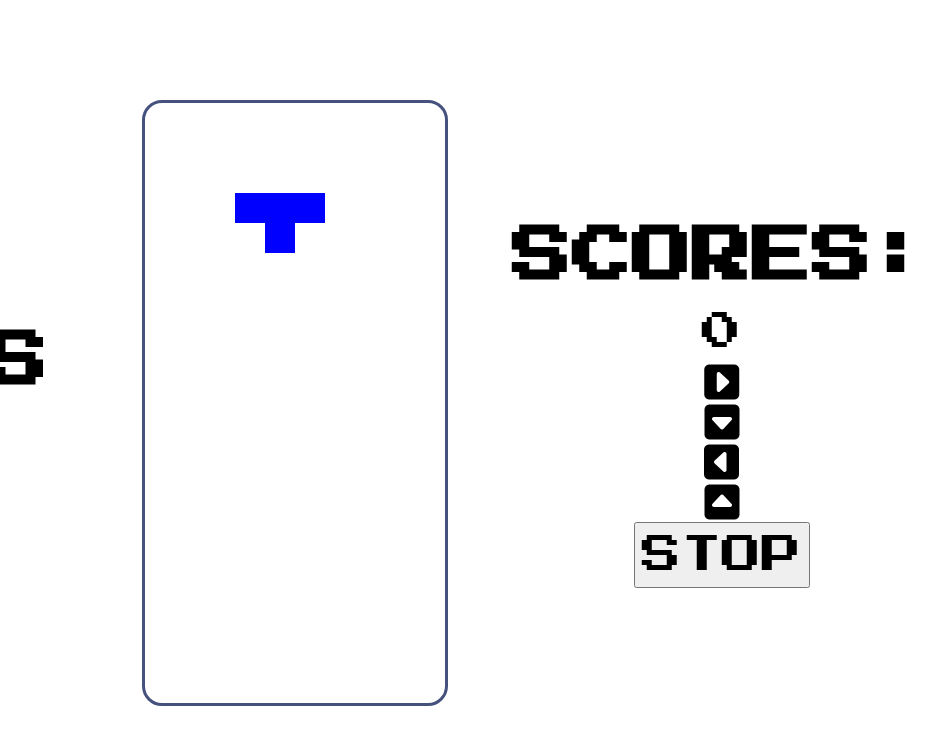
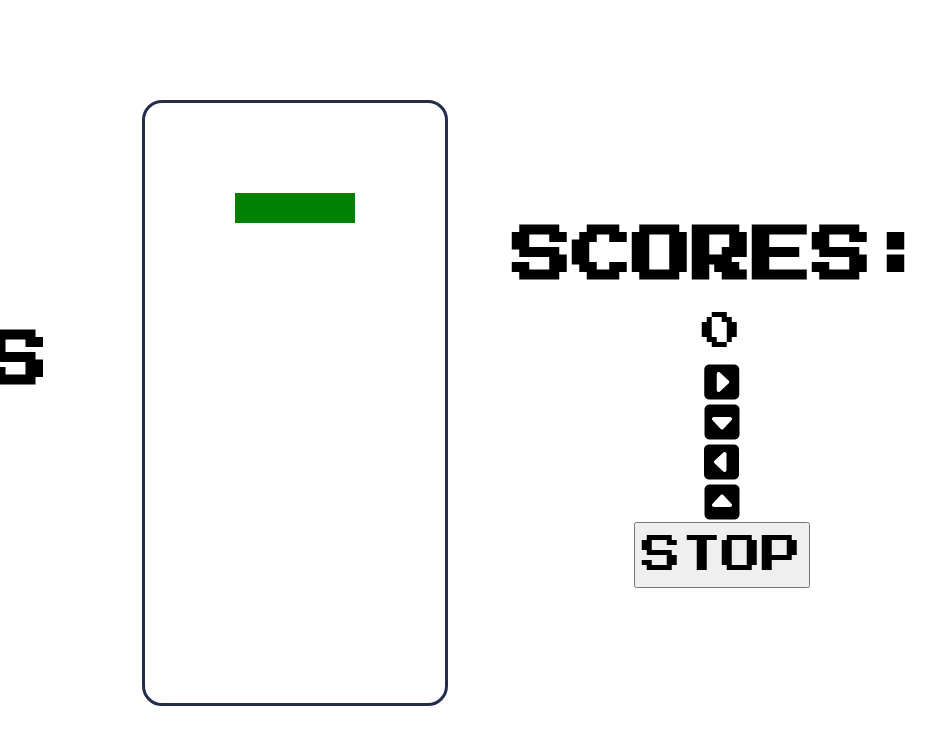
Before and after one commit to brigihorvath/Tetris, a plain HTML site: page index.html in a window 1280 px wide. Both pictures are taken after a click on the button "START". Shown: the full height of the page, 345-1280 px from the left. Drawn offline with nearby package versions, Linux system fonts and the light colour scheme.

Commit message:
random shapes

```diff
--- a/js/game.mjs
+++ b/js/game.mjs
@@ -15,7 +15,8 @@ class Game {
   startLoop() {
     let last = 0;
     let start = 0;
-    this.tetromino = new Tetromino(this.canvas, this.blockSize);
+    this.tetromino = new Tetromino(this.canvas, this.blockSize, this.zeroArr);
+    this.tetromino.setShapeAndColor();
     const loop = (now) => {
       this.clearCanvas();
       this.drawZeroArr();
@@ -25,15 +26,21 @@ class Game {
         this.tetromino.accelerate();
       }
       // if the Tetromino is at the bottom of the canvas
+      // or touches another tetromino
       if (
         this.tetromino.y + this.tetromino.shape.length ===
-        this.canvas.height / this.blockSize
+          this.canvas.height / this.blockSize ||
+        !this.tetromino.checkIfEmpty()
       ) {
-        console.log(this.checkIfEmpty());
         this.fillUpArray();
         this.clearCanvas();
         this.drawZeroArr();
-        this.tetromino = new Tetromino(this.canvas, this.blockSize);
+        this.tetromino = new Tetromino(
+          this.canvas,
+          this.blockSize,
+          this.zeroArr
+        );
+        this.tetromino.setShapeAndColor();
       }
       if (!this.isGameOver) {
         window.requestAnimationFrame(loop);
@@ -50,7 +57,7 @@ class Game {
   drawZeroArr() {
     // Maybe refactor
     // The same as the tetromino draw() function
-    this.ctx.fillStyle = 'blue';
+    this.ctx.fillStyle = 'grey';
     this.zeroArr.forEach((arr, i) => {
       arr.forEach((el, index) => {
         if (el > 0) {
@@ -92,33 +99,6 @@ class Game {
       });
     });
   }
-
-  // Is this in a better place in the game.mjs????
-  checkIfEmpty() {
-    return this.tetromino.shape.every((arr, y) =>
-      arr.every(
-        (el, x) =>
-          this.zeroArr[this.tetromino.y + y][this.tetromino.x + x] === 0
-      )
-    );
-    // I LEAVE THIS HERE FOR TESTING
-    // this.tetromino.shape.forEach((arr, y) =>
-    //   arr.forEach((el, x) => {
-    //     console.log(
-    //       `${x},${y}: ${
-    //         this.zeroArr[this.tetromino.y + y][this.tetromino.x + x]
-    //       }`
-    //     );
-    //     console.log(
-    //       `currentPos: tetro.y: ${this.tetromino.y} tetro.x: ${
-    //         this.tetromino.x
-    //       }  zeroArry: ${this.tetromino.y + y} zeroArrx:
-    //             ${this.tetromino.x + x}`
-    //     );
-    //   })
-    // );
-    // console.table(this.zeroArr);
-  }
 }
 
 export default Game;
--- /dev/null
+++ b/js/shapeFactory.mjs
@@ -0,0 +1,53 @@
+class ShapeFactory {
+  constructor() {
+    (this.shapes = {
+      1: {
+        shape: [
+          [1, 1, 1],
+          [0, 1, 0],
+        ],
+        color: '#232c4b',
+      },
+      2: {
+        shape: [
+          [1, 1],
+          [1, 1],
+        ],
+        color: 'yellow',
+      },
+      3: {
+        shape: [
+          [1, 1, 0],
+          [0, 1, 1],
+        ],
+        color: 'orange',
+      },
+      4: {
+        shape: [
+          [1, 1, 1],
+          [0, 0, 1],
+        ],
+        color: 'red',
+      },
+      5: {
+        shape: [[1, 1, 1, 1]],
+        color: 'green',
+      },
+      6: {
+        shape: [
+          [0, 1, 1],
+          [1, 1, 0],
+        ],
+        color: 'grey',
+      },
+    }),
+      (this.randomShape = this.randomShapeSelector());
+  }
+
+  randomShapeSelector() {
+    const randomNum = Math.floor(Math.random() * 6) + 1;
+    return this.shapes[randomNum];
+  }
+}
+
+export default ShapeFactory;
--- a/js/tetromino.mjs
+++ b/js/tetromino.mjs
@@ -1,17 +1,28 @@
+import ShapeFactory from './shapeFactory.mjs';
+
 class Tetromino {
-  constructor(canvas, blockSize) {
+  constructor(canvas, blockSize, zeroArray) {
     this.canvas = canvas;
     this.ctx = canvas.getContext('2d');
     this.speed = 1;
-    this.color = 'blue';
-    this.shape = [
-      [1, 1, 1],
-      [0, 1, 0],
-    ];
+    this.color;
+    // this.shape = [
+    //   [1, 1, 1],
+    //   [0, 1, 0],
+    // ];
+    this.shape;
     this.x = 3;
     this.y = 0;
     this.blockSize = blockSize;
     this.canvas.blockWidth = this.canvas.width / this.blockSize;
+    this.zeroArr = zeroArray;
+  }
+
+  setShapeAndColor() {
+    const shapeFactory = new ShapeFactory();
+    const shapeObj = shapeFactory.randomShape;
+    this.shape = shapeObj.shape;
+    this.color = shapeObj.color;
   }
 
   draw() {
@@ -46,6 +57,7 @@ class Tetromino {
       );
       this.shape = newShape;
       console.log(this.shape);
+      return this;
     }
 
     // SOLUTION FOR MATRIX ROTATION FROM STACKOVERFLOW
@@ -66,11 +78,15 @@ class Tetromino {
     } else if (direction === +1 && this.checkBoardRightEdge()) {
       this.x = this.x + direction;
     }
-    console.log('this.x: ', this.x);
+    // console.log('this.x: ', this.x);
+    // givin back the tetromino to test if it is OK to move there
+    return this;
   }
 
   accelerate() {
     if (this.checkBoardBottom()) this.y = this.y + 1;
+    console.log('accelerate');
+    return this;
   }
 
   // to check if the move is valid or not
@@ -96,6 +112,31 @@ class Tetromino {
     }
     return true;
   }
+
+  // checks for every element of the SHAPE that it is at an empty space or not
+  // in the zeroArray
+  checkIfEmpty() {
+    // console.log(tetromino);
+    return this.shape.every((arr, y) =>
+      arr.every((el, x) =>
+        // only checking the elements that are bigger than zero
+        el > 0 ? this.zeroArr[this.y + y + 1][this.x + x] === 0 : true
+      )
+    );
+    // I LEAVE THIS HERE FOR TESTING
+    // this.shape.forEach((arr, y) =>
+    //   arr.forEach((el, x) => {
+    //     console.log(`${x},${y}: ${this.zeroArr[this.y + y][this.x + x]}`);
+    //     console.log(
+    //       `currentPos: tetro.y: ${this.y} tetro.x: ${this.x}  zeroArry: ${
+    //         this.y + y
+    //       } zeroArrx:
+    //             ${this.x + x}`
+    //     );
+    //   })
+    // );
+    // console.table(this.zeroArr);
+  }
 }
 
 export default Tetromino;
--- a/styles/styles.css
+++ b/styles/styles.css
@@ -36,7 +36,9 @@ dd {
 
 /* Set core body defaults */
 body {
-  min-height: 100vh;
+  height: 100vh;
+  width: 100vw;
+  overflow: hidden;
   scroll-behavior: smooth;
   text-rendering: optimizeSpeed;
   line-height: 1.5;
@@ -166,7 +168,7 @@ h1 {
 }
 
 #tetris-canvas {
-  border: 3px solid rgb(69, 82, 126);
+  border: 3px solid #232c4b;
   border-radius: 20px;
 }
 
```
